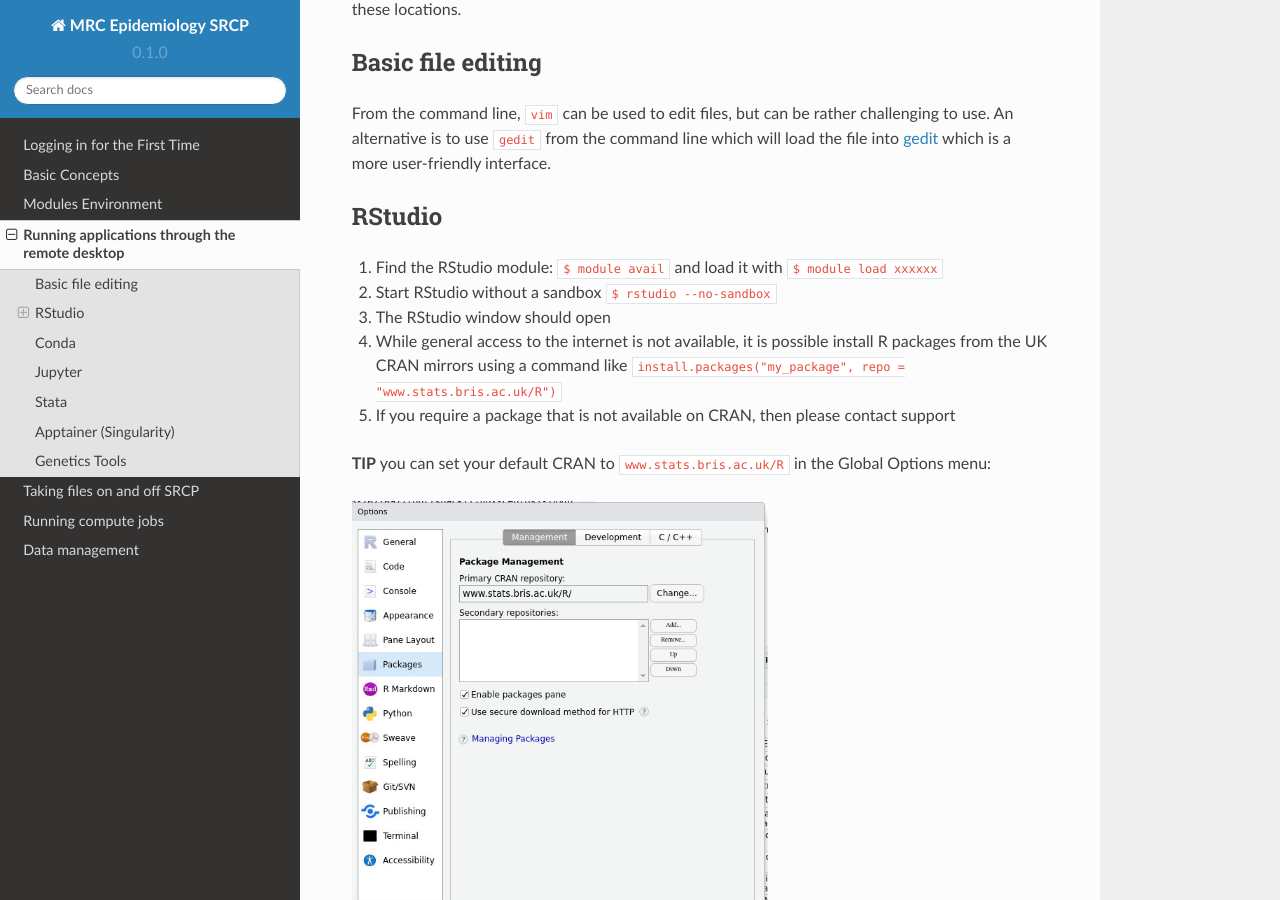
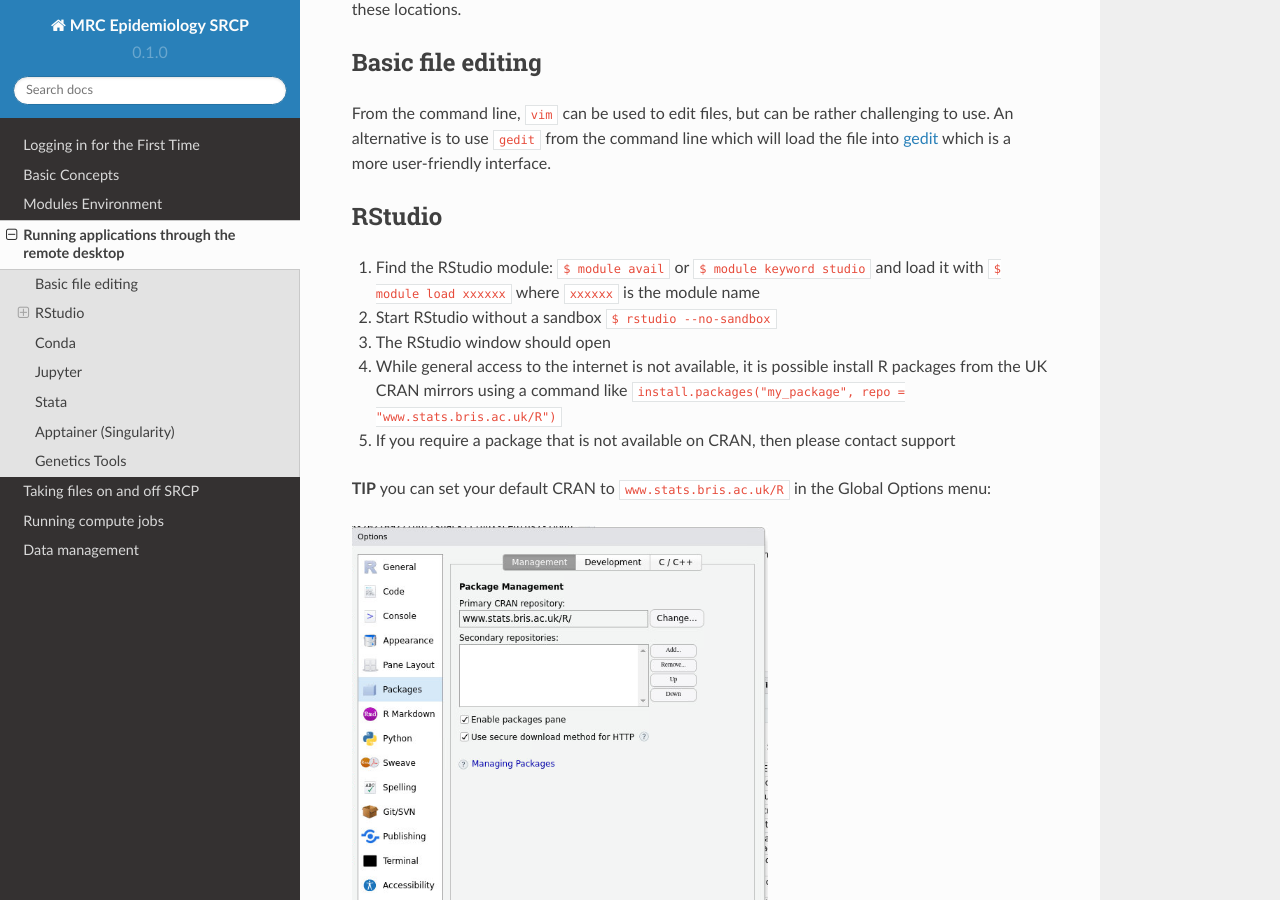
Before and after one commit to epi-analysis/SRCP_docs, a Sphinx documentation site: the page built from docs/source/03-Running-applications-through-the-remote-desktop.rst, in a window 1280 px wide and 900 px high, scrolled down 402 px. Built offline with Sphinx 7.4.7 and the Read the Docs theme 2.0.0, drawn with Linux system fonts in a browser that asks for light colours; some of the changed text lies outside the part shown.

Commit message:
Update 03-Running-applications-through-the-remote-desktop.rst

```diff
--- a/docs/source/03-Running-applications-through-the-remote-desktop.rst
+++ b/docs/source/03-Running-applications-through-the-remote-desktop.rst
@@ -12,7 +12,7 @@
 RStudio
 -------
 
-1. Find the RStudio module: ``$ module avail`` and load it with ``$ module load xxxxxx``
+1. Find the RStudio module: ``$ module avail`` or ``$ module keyword studio`` and load it with ``$ module load xxxxxx`` where ``xxxxxx`` is the module name
 2. Start RStudio without a sandbox ``$ rstudio --no-sandbox``
 3. The RStudio window should open
 4. While general access to the internet is not available, it is possible install R packages from the UK CRAN mirrors using a command like ``install.packages("my_package", repo = "www.stats.bris.ac.uk/R")``
@@ -59,7 +59,7 @@
 -----
 
 1. Find the Stata module: ``$ module keyword stata`` and load it with ``$ module load xxxxxx``
-2. Start Stata: ``$ xstata``
+2. Start Stata: ``$ xstata`` for the basic edition or ``$ xstatamp`` for Stata/MP
 
 .. figure:: ../../images/stata.png
   :scale: 60 %
```
